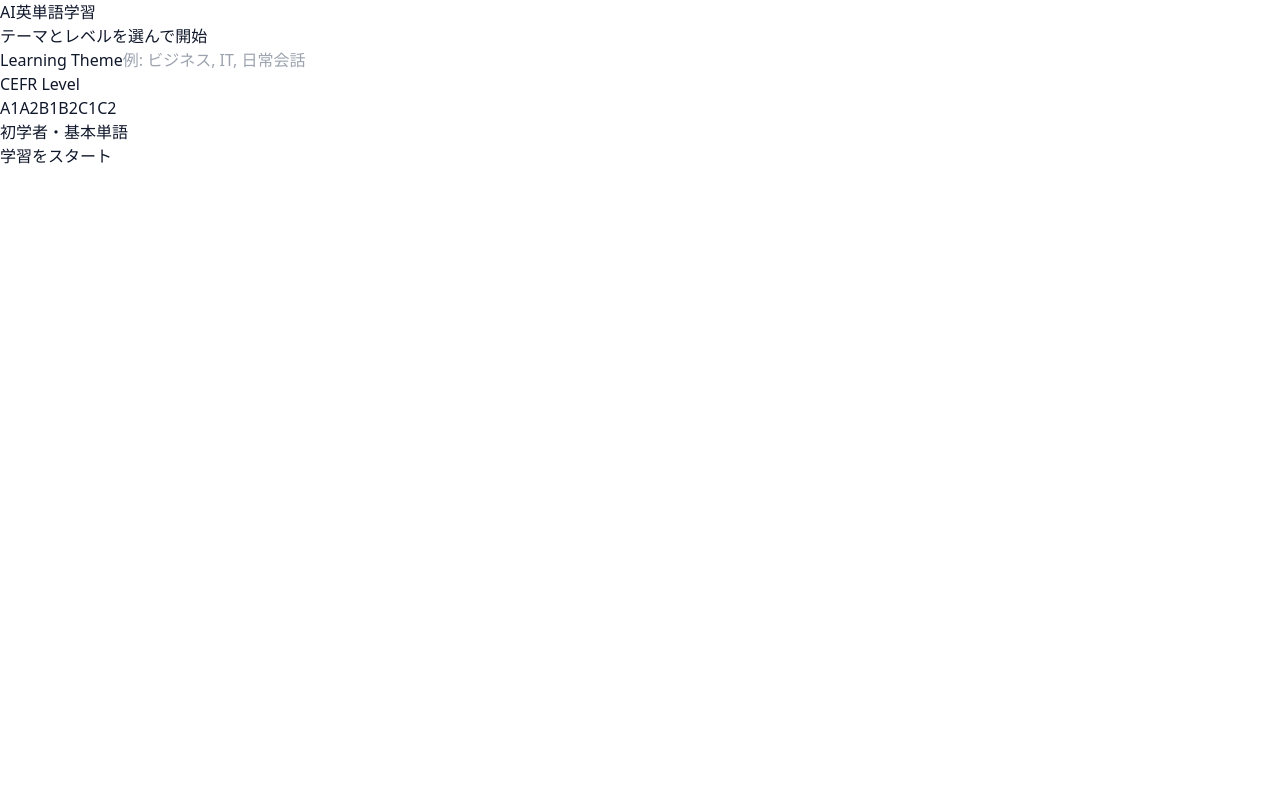
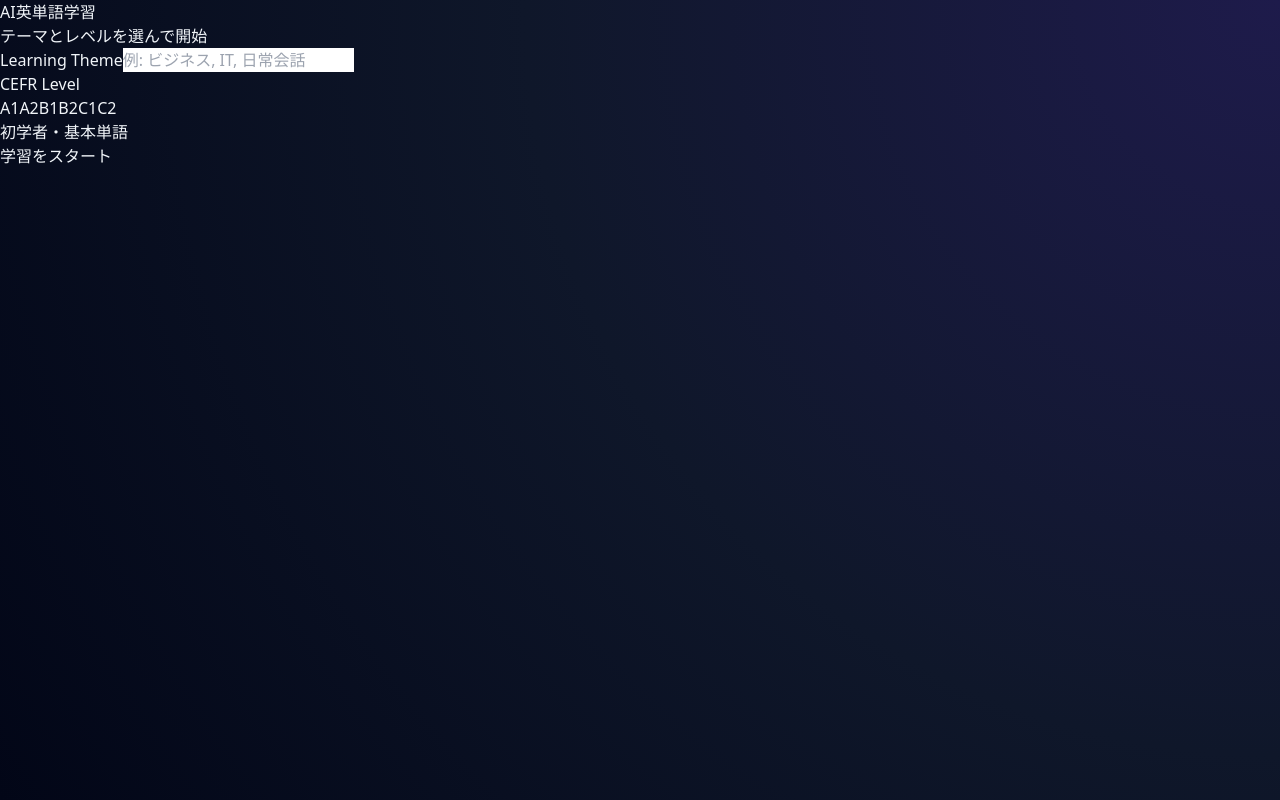
Before and after one commit to st-dotcom/gemini-vocab-app, a Next.js app: page / in a window 1280 px wide. Built offline with nearby package versions, Linux system fonts and the light colour scheme.

Commit message:
Update globals.css

```diff
--- a/app/globals.css
+++ b/app/globals.css
@@ -2,72 +2,125 @@
 @tailwind components;
 @tailwind utilities;
 
-/* 1. ベーススタイルの最適化 */
+:root {
+  --bg-primary: #0a0b1e;
+  --bg-secondary: #14152d;
+  --accent-primary: #8b5cf6;
+  --accent-secondary: #d946ef;
+  --text-primary: #f8fafc;
+  --text-secondary: #94a3b8;
+  --glass-bg: rgba(20, 21, 45, 0.7);
+  --glass-border: rgba(255, 255, 255, 0.1);
+}
+
 @layer base {
   body {
-    @apply antialiased text-slate-900 overflow-x-hidden;
-    /* page.tsxのグラデーションを活かすため、背景色は透明に近く設定 */
-    background-color: transparent;
+    @apply antialiased text-slate-100 overflow-x-hidden;
+    background: radial-gradient(circle at top right, #1e1b4b, #0f172a, #020617);
+    min-height: 100vh;
   }
 
-  /* フォントのレンダリングを綺麗にする */
   html {
     -webkit-font-smoothing: antialiased;
     -moz-osx-font-smoothing: grayscale;
+    scroll-behavior: smooth;
   }
 }
 
-/* 2. カスタムアニメーションの定義 */
 @layer components {
-  /* ふわっと浮き上がる出現エフェクト */
-  .animate-reveal {
-    animation: reveal 0.6s cubic-bezier(0.22, 1, 0.36, 1) forwards;
+  .premium-card {
+    @apply relative overflow-hidden backdrop-blur-2xl border transition-all duration-500;
+    background: var(--glass-bg);
+    border-color: var(--glass-border);
+    box-shadow: 0 25px 50px -12px rgba(0, 0, 0, 0.5);
   }
 
-  /* カードのホバー時に内側から光るようなエフェクト */
-  .glass-card {
-    @apply bg-white/90 backdrop-blur-xl border border-white/40 shadow-[0_20px_50px_rgba(0,0,0,0.1)];
-    transition: all 0.4s cubic-bezier(0.4, 0, 0.2, 1);
+  .premium-card:hover {
+    @apply shadow-2xl;
+    border-color: rgba(139, 92, 246, 0.3);
+    transform: translateY(-4px);
   }
 
-  .glass-card:hover {
-    @apply shadow-[0_30px_60px_rgba(99,102,241,0.15)];
-    transform: translateY(-2px);
+  .premium-card::before {
+    content: '';
+    position: absolute;
+    top: 0;
+    left: -100%;
+    width: 100%;
+    height: 100%;
+    background: linear-gradient(
+      90deg,
+      transparent,
+      rgba(255, 255, 255, 0.05),
+      transparent
+    );
+    transition: 0.5s;
+  }
+
+  .premium-card:hover::before {
+    left: 100%;
+  }
+
+  .text-gradient {
+    @apply bg-clip-text text-transparent bg-gradient-to-r from-violet-400 via-fuchsia-400 to-rose-400;
+  }
+
+  .btn-primary {
+    @apply relative overflow-hidden px-8 py-4 rounded-2xl font-bold transition-all duration-300 active:scale-95 disabled:opacity-50 disabled:cursor-not-allowed;
+    background: linear-gradient(135deg, #7c3aed, #db2777);
+    box-shadow: 0 10px 20px -5px rgba(124, 58, 237, 0.5);
+  }
+
+  .btn-primary:hover:not(:disabled) {
+    @apply shadow-lg transform -translate-y-1;
+    box-shadow: 0 15px 30px -5px rgba(124, 58, 237, 0.6);
+  }
+
+  .animate-reveal {
+    animation: reveal 0.8s cubic-bezier(0.16, 1, 0.3, 1) forwards;
+  }
+
+  .animate-float {
+    animation: float 6s ease-in-out infinite;
   }
 }
 
-/* 3. 独自のキーフレーム（動きの設計） */
 @keyframes reveal {
   0% {
     opacity: 0;
-    transform: translateY(20px) scale(0.98);
+    transform: translateY(30px) scale(0.95);
+    filter: blur(10px);
   }
   100% {
     opacity: 1;
     transform: translateY(0) scale(1);
+    filter: blur(0);
   }
 }
 
-/* 4. スタイリッシュなスクロールバー（PC閲覧用） */
+@keyframes float {
+  0%, 100% { transform: translateY(0); }
+  50% { transform: translateY(-15px); }
+}
+
 ::-webkit-scrollbar {
-  width: 8px;
+  width: 6px;
 }
 
 ::-webkit-scrollbar-track {
-  background: transparent;
+  background: #020617;
 }
 
 ::-webkit-scrollbar-thumb {
-  background: rgba(139, 92, 246, 0.3); /* violet-400 opacity 0.3 */
+  background: #1e1b4b;
   border-radius: 10px;
 }
 
 ::-webkit-scrollbar-thumb:hover {
-  background: rgba(139, 92, 246, 0.5);
+  background: #312e81;
 }
 
-/* 5. 選択時のハイライトカラー */
 ::selection {
-  background-color: rgba(139, 92, 246, 0.2);
-  color: #6d28d9; /* violet-700 */
+  background: rgba(139, 92, 246, 0.3);
+  color: white;
 }
```
